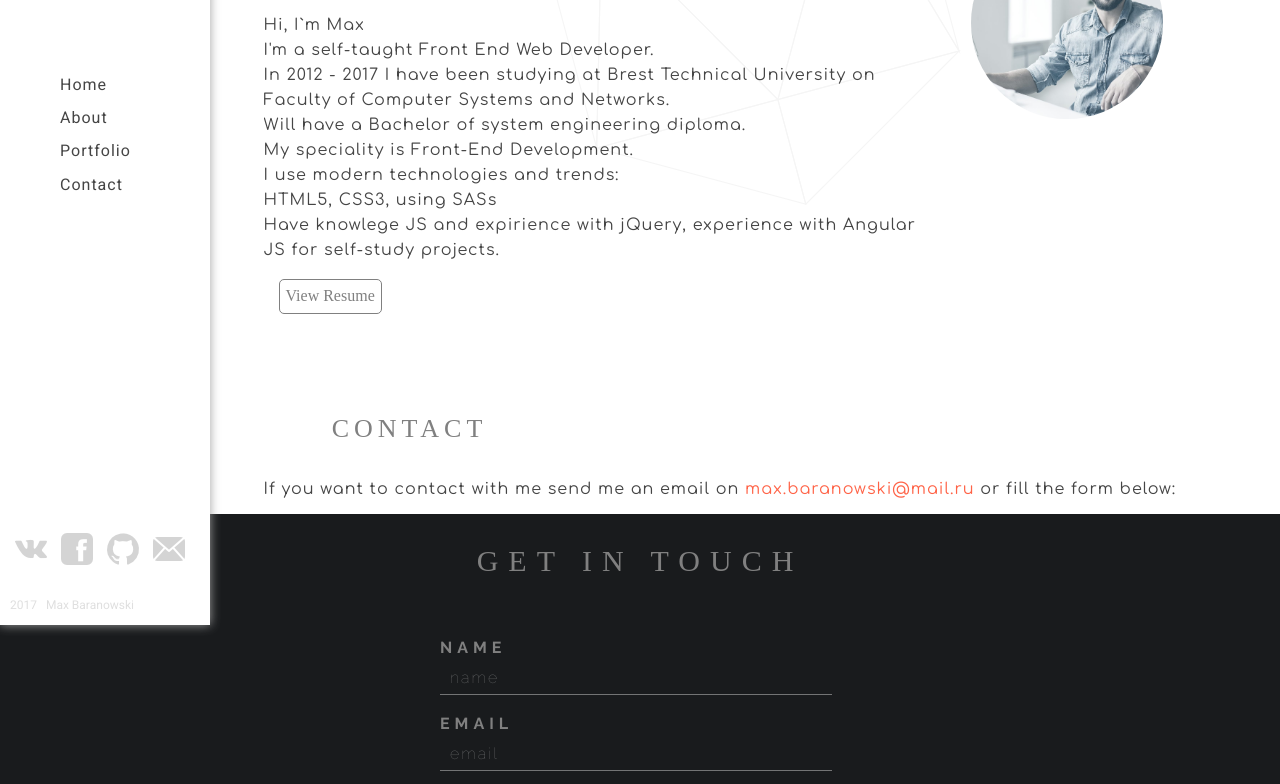
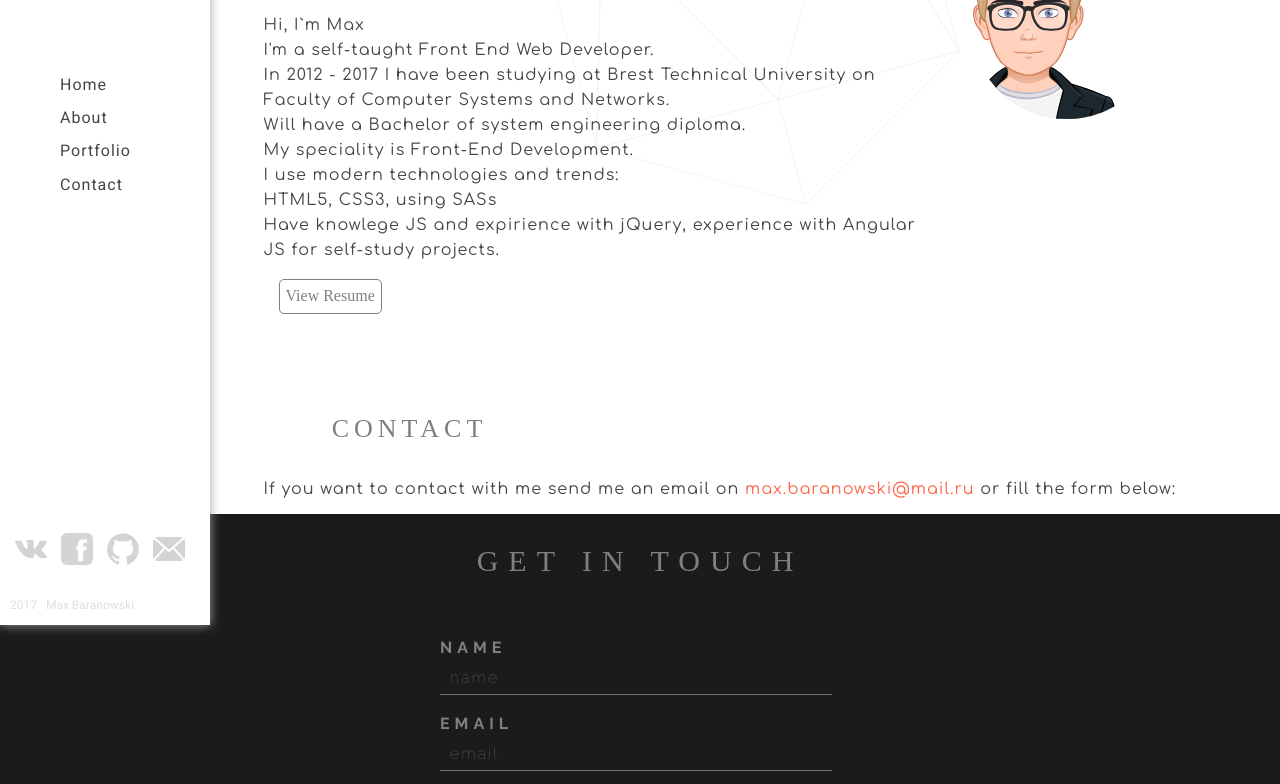
Before and after one commit to MaxBaranowski/portfolio, a website: page content/about.html in a window 1280 px wide. Shown: the part 175-959 px from the top of the page. Drawn offline with nearby package versions, Linux system fonts and the light colour scheme; files whose address does not match are found by name.

Commit message:
png to svg

```diff
--- a/css/styles.css
+++ b/css/styles.css
@@ -500,7 +500,7 @@ header {
     .container .site-body .content .photo {
       float: right;
       margin: 0 5vw 0 0;
-      background-image: url("../img/photo.jpg");
+      background-image: url("../img/photo.svg");
       background-repeat: no-repeat;
       background-size: cover;
       background-position-x: -3vw;
```
